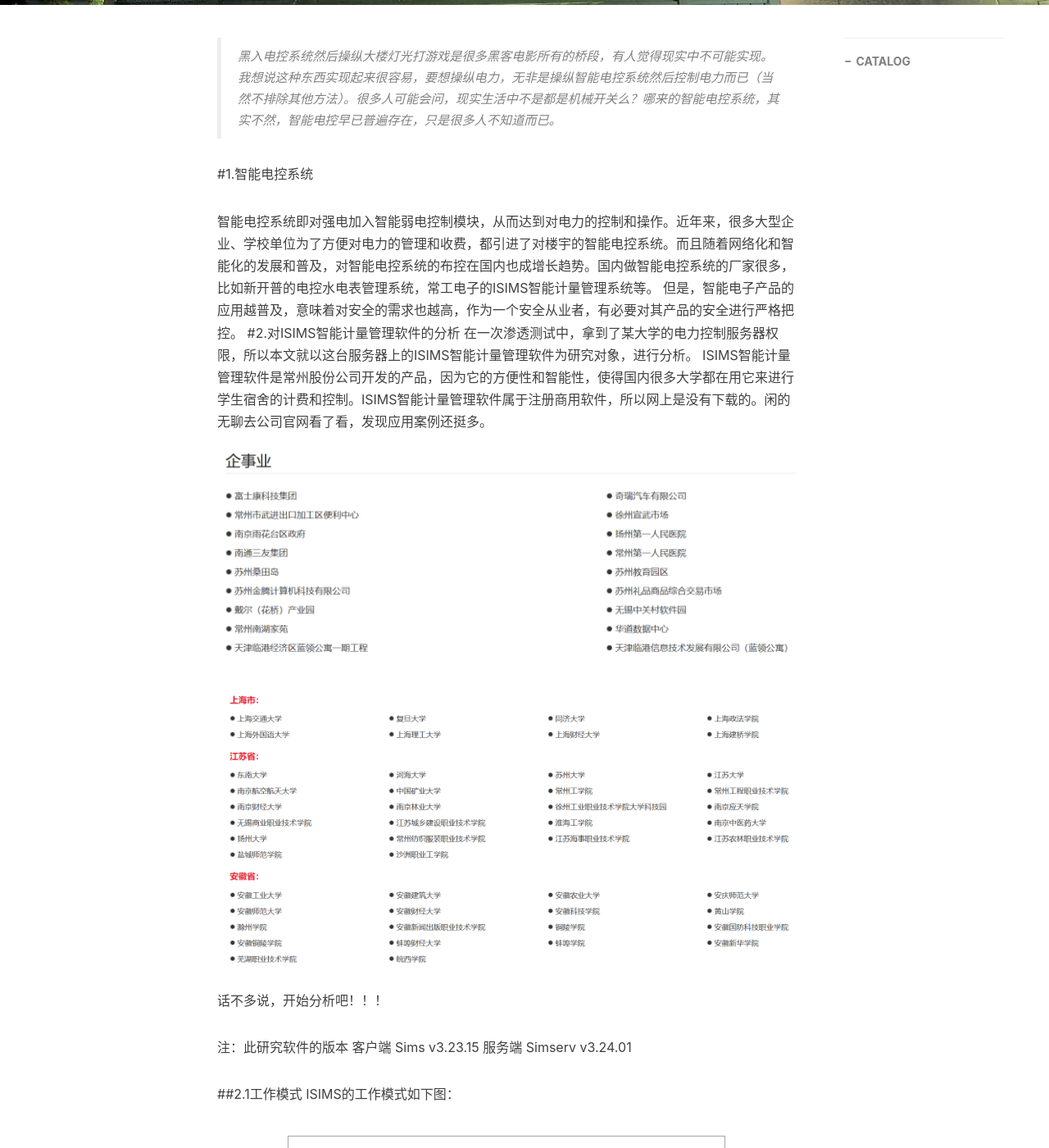
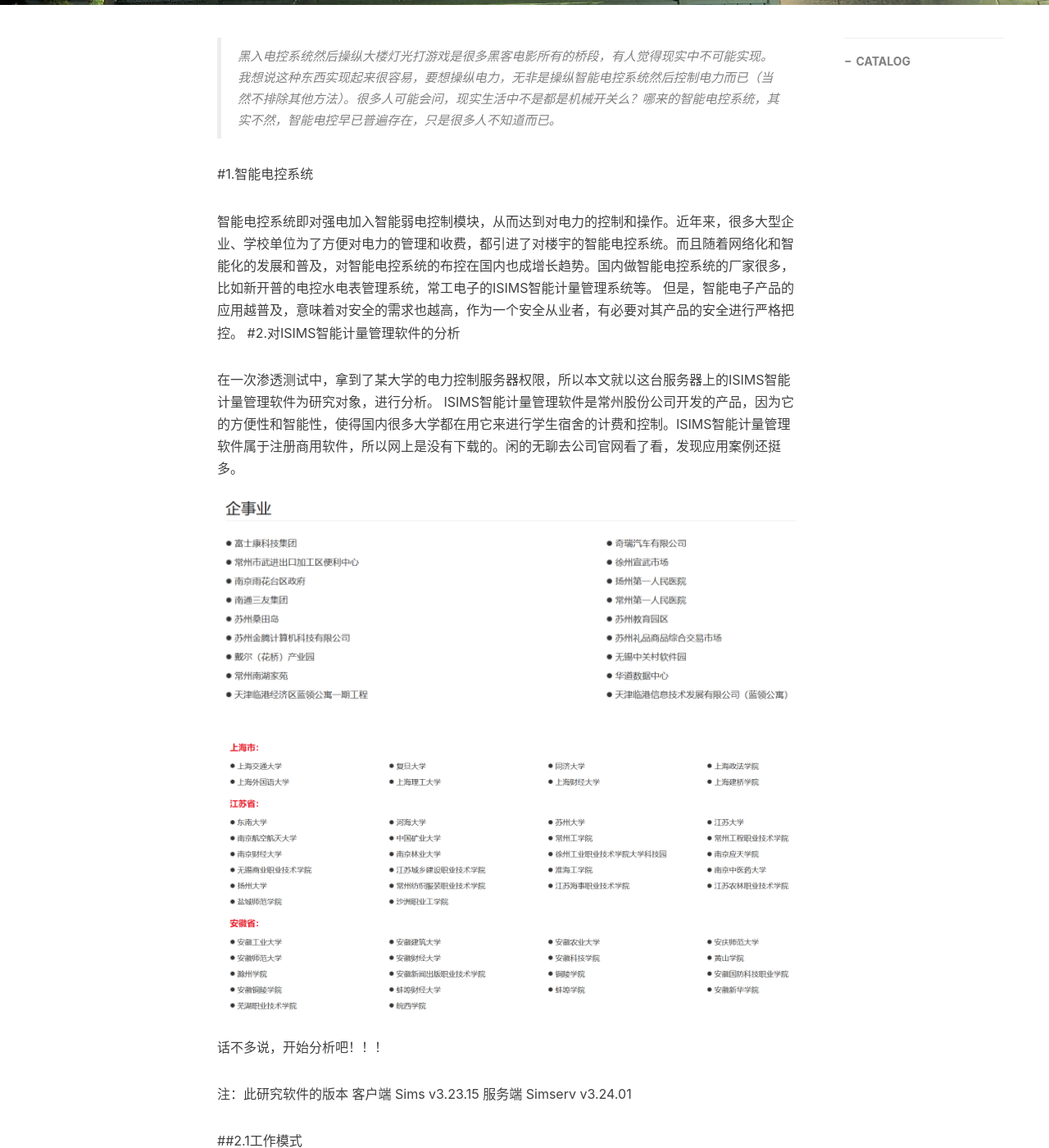
Before and after one commit to volcanohatred/volcanohatred.github.io, a Jekyll site: the page built from _posts/2018-03-02-控电.md, in a window 1280 px wide and 1400 px high, scrolled down 577 px. Shown: the whole window at 82% size. Built offline with Jekyll 4.4.1, drawn with Linux system fonts in a browser that asks for light colours; nearby versions of some CDN libraries; comment, search, counter and statistics services are not loaded; some of the changed text lies outside the part shown.

Commit message:
Update 2018-03-02-控电.md

````diff
--- a/_posts/2018-03-02-控电.md
+++ b/_posts/2018-03-02-控电.md
@@ -19,6 +19,7 @@ tags:
 智能电控系统即对强电加入智能弱电控制模块，从而达到对电力的控制和操作。近年来，很多大型企业、学校单位为了方便对电力的管理和收费，都引进了对楼宇的智能电控系统。而且随着网络化和智能化的发展和普及，对智能电控系统的布控在国内也成增长趋势。国内做智能电控系统的厂家很多，比如新开普的电控水电表管理系统，常工电子的ISIMS智能计量管理系统等。
 但是，智能电子产品的应用越普及，意味着对安全的需求也越高，作为一个安全从业者，有必要对其产品的安全进行严格把控。
 #2.对ISIMS智能计量管理软件的分析
+
 在一次渗透测试中，拿到了某大学的电力控制服务器权限，所以本文就以这台服务器上的ISIMS智能计量管理软件为研究对象，进行分析。
 ISIMS智能计量管理软件是常州股份公司开发的产品，因为它的方便性和智能性，使得国内很多大学都在用它来进行学生宿舍的计费和控制。ISIMS智能计量管理软件属于注册商用软件，所以网上是没有下载的。闲的无聊去公司官网看了看，发现应用案例还挺多。
 ![应用案列1](https://raw.githubusercontent.com/volcanohatred/volcanohatred.github.io/master/img/articles/控电/图片1.png)
@@ -31,6 +32,7 @@ ISIMS智能计量管理软件是常州股份公司开发的产品，因为它的
 		                  服务端 Simserv 	v3.24.01
 
 ##2.1工作模式
+
 ISIMS的工作模式如下图：
 
 ![工作模式](https://raw.githubusercontent.com/volcanohatred/volcanohatred.github.io/master/img/articles/控电/图片3.png)
@@ -38,6 +40,7 @@ ISIMS的工作模式如下图：
 client（tcp client）—>server(tcp server)—>中位机（tcp client）
 
 ##2.2传输数据分析
+
 用WPE对客户端的数据进行抓包分析：
 A用户登陆数据包：
 ![工作模式](https://raw.githubusercontent.com/volcanohatred/volcanohatred.github.io/master/img/articles/控电/图片4.png)
@@ -68,6 +71,7 @@ A用户对某个房间开数据，发往服务器：
 ```
 
 ##2.3逆向分析
+
 ISIMS客户端由3个动态链接库文件、1个配置文件和1个可执行文件组成。分别是CtoS.dll,midas.dll,Mwic_32.dll;
 SimsClient.ini;SIMS.exe。SimsClient.ini里面是一些服务器ip，端口的信息，所以目的是对3个动态链接库文件和可执行文件进行逆向分析。SIMS.exe无壳，由Delphi编写。
 Send函数位于CtoS.dll中，下条件断点使之发送的数据大小为21F（543）时断下：
@@ -112,6 +116,7 @@ Send函数位于CtoS.dll中，下条件断点使之发送的数据大小为21F
 ![工作模式](https://raw.githubusercontent.com/volcanohatred/volcanohatred.github.io/master/img/articles/控电/图片28.png)
 ![工作模式](https://raw.githubusercontent.com/volcanohatred/volcanohatred.github.io/master/img/articles/控电/图片29.png)
 ##3.2操纵大楼灯光打游戏的可行性
+
 既然我们已经分析了关键数据实现了对某个房间的开关，那就可以实现对整栋楼房间的开关。但是要想用灯光打游戏，需要考虑的是延迟性和服务器的处理能力，后来我做了相关测试，发现延迟性太高和服务器处理能力不足的问题都有出现：同时发送三个房间的开数据会出现一个房间未能开电。
 这里可以改变代码的执行路径，改变ISIMS的工作模式:
 ![工作模式](https://raw.githubusercontent.com/volcanohatred/volcanohatred.github.io/master/img/articles/控电/图片23.png)
@@ -121,6 +126,7 @@ Send函数位于CtoS.dll中，下条件断点使之发送的数据大小为21F
 问题得到解决。现在要考虑的就只有游戏代码问题了。（略）
 
 #4.漏洞挖掘
+
 在无意之中，发现客户端在未发送登陆数据的情况下，发送控制代码依然可以控制目标房间的电力，而在未发送登陆数据的情况下发送注销代码在服务器日志上会被记录为sa用户已退出，初步推断此系统存在验证漏洞。
 在之前的OD中看到有数据库执行命令，在客户端中，当用户点击查询指令时，客户端会向服务器发送这段指令：
 ![工作模式](https://raw.githubusercontent.com/volcanohatred/volcanohatred.github.io/master/img/articles/控电/图片24.png)
@@ -139,7 +145,8 @@ Send函数位于CtoS.dll中，下条件断点使之发送的数据大小为21F
 ![工作模式](https://raw.githubusercontent.com/volcanohatred/volcanohatred.github.io/master/img/articles/控电/图片25.png)
 
 服务器成功添加新用户！
-5.扩展测试
+#5.扩展测试
+
 上面做了对电力系统的测试，后来我对门禁系统也同样进行了测试，也发现了同样的问题，对数据包的验证同样无时效性，下图为向某个下属刷卡门进行测试：返回1，代表开门成功，门禁系统这里不做讨论。
 ![工作模式](https://raw.githubusercontent.com/volcanohatred/volcanohatred.github.io/master/img/articles/控电/图片26.png)
 
````
